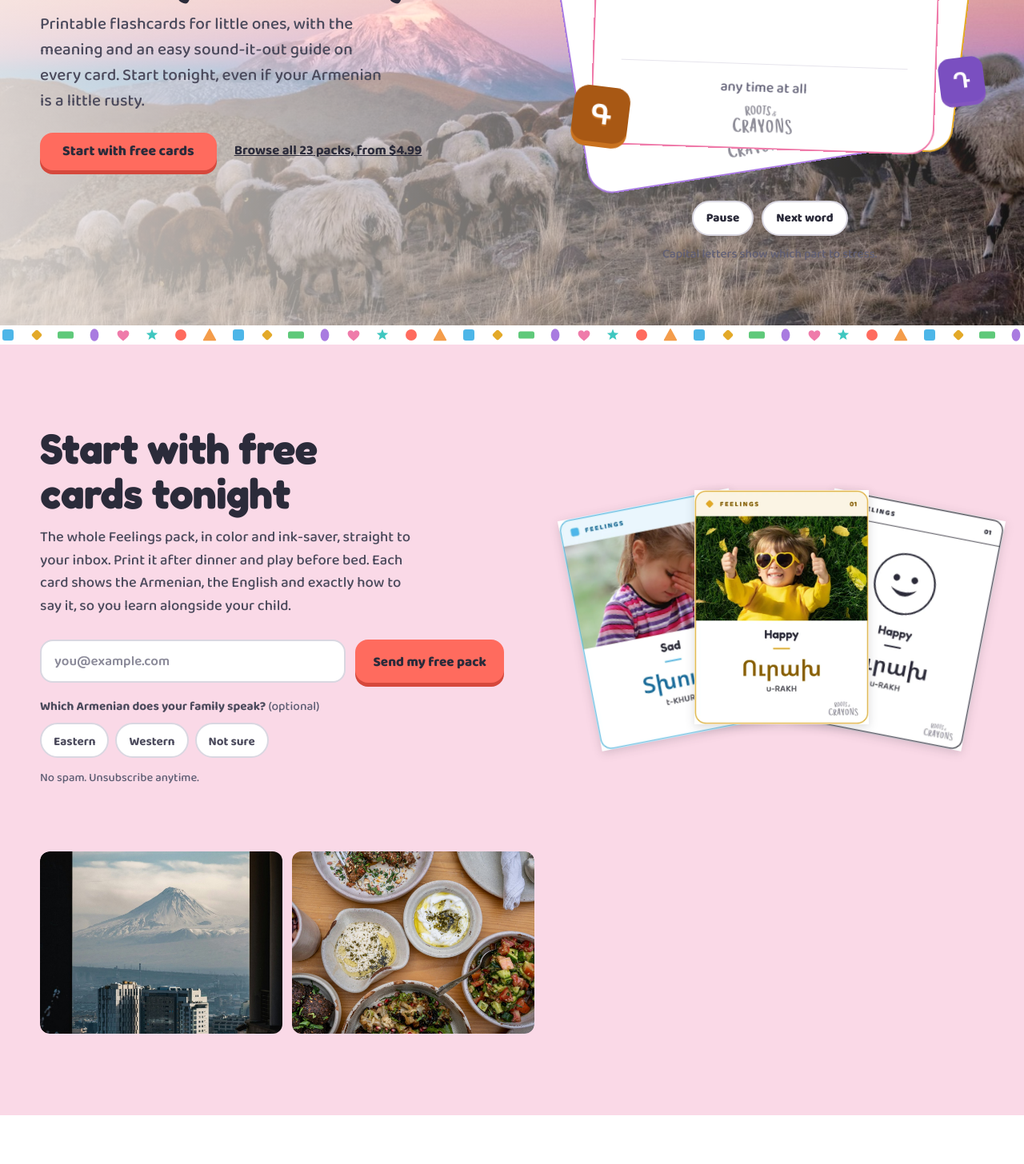
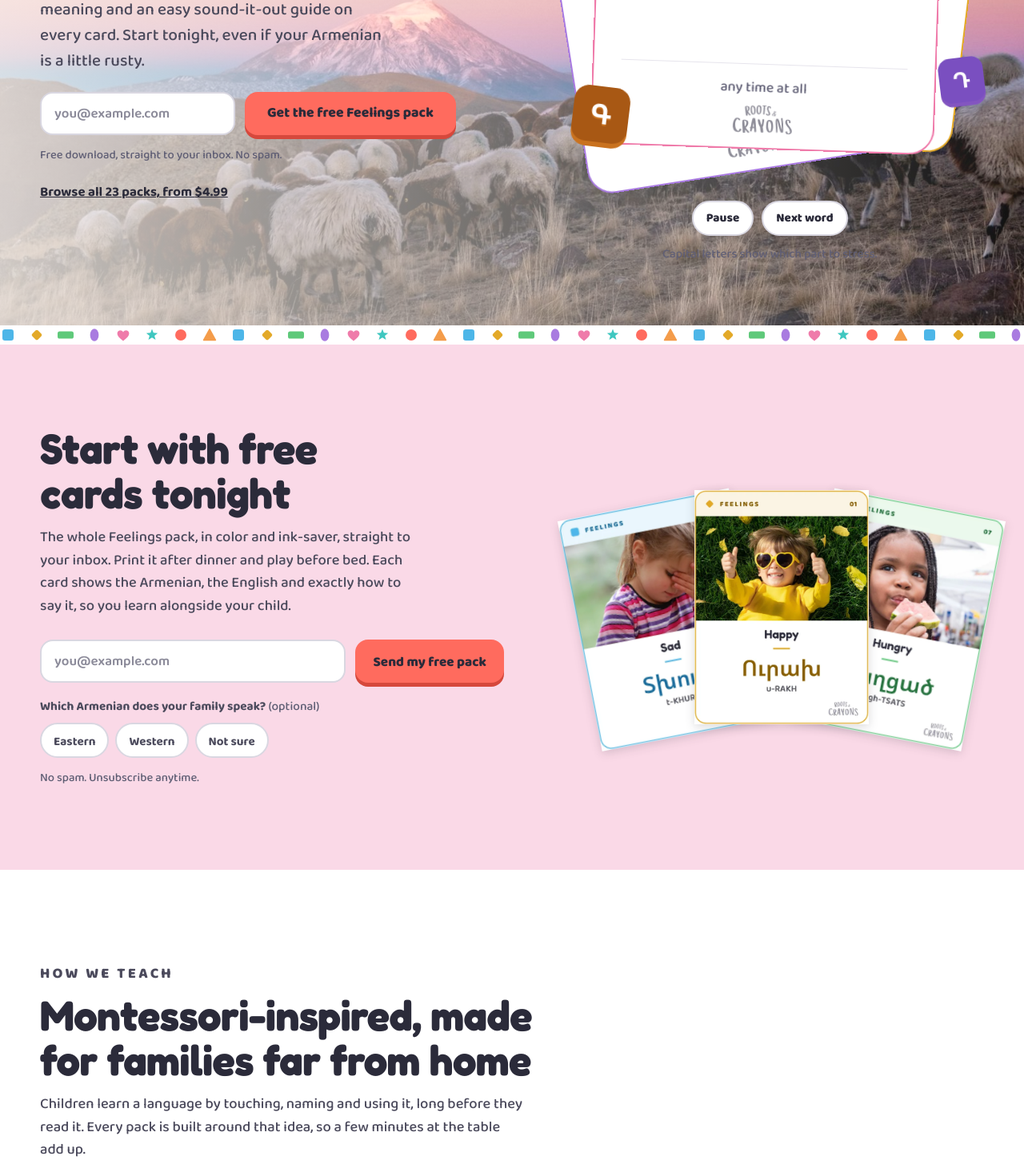
Before and after one commit to MaltiPlata/rootsandcrayons, a plain HTML site: page index.html in a window 1280 px wide. Shown: the part 538-1994 px from the top of the page at 80% size. Drawn offline with Linux system fonts and the light colour scheme.

Commit message:
Remove mystery lifestyle photos, fix feelings fan, add hero email signup (#28)
1. Remove closer__proof section with fridge.jpg and table.jpg (Ararat
   cityscape and food spread photos on pink background)
2. Fix feelings card fan: replace duplicate Happy ink-saver with Hungry
   card so fan shows Sad, Happy, Hungry instead of Sad, Happy, Happy
3. Add email signup form directly in hero section so visitors can grab
   the free Feelings pack without scrolling
4. Clean up unused closer__proof CSS


Claude-Session: https://claude.ai/code/session_01Nyj6ojgH1eQBAT8wjcimvc

Co-authored-by: Claude <noreply@anthropic.com>

```diff
--- a/index.html
+++ b/index.html
@@ -205,7 +205,9 @@ section[id]{scroll-margin-top:64px}
 .hero__kicker{display:inline-block;margin-bottom:16px;padding:7px 14px 5px;border-radius:999px;background:rgba(255,255,255,.88);
   font-weight:800;font-size:.92rem;letter-spacing:.02em;color:var(--ink)}
 .hero__lead{margin-top:18px;font-size:clamp(1.125rem,1.02rem + .35vw,1.3rem);color:var(--ink-2);max-width:36ch}
-.hero__cta{display:flex;flex-wrap:wrap;align-items:center;gap:14px 22px;margin-top:22px}
+.hero__cta{display:flex;flex-direction:column;gap:14px;margin-top:22px}
+.signup--hero{max-width:520px}
+.signup--hero .signup__fine{color:var(--ink-3)}
 .btn--lg{font-size:1.1rem;padding:15px 28px}
 .hero__more{font-weight:700;font-size:1.05rem}
 .hero__more a{color:var(--ink);text-decoration:underline;text-decoration-thickness:2px;text-underline-offset:5px;text-decoration-color:var(--coral)}
@@ -764,8 +766,6 @@ select.field{appearance:none;-webkit-appearance:none;padding-right:44px;cursor:p
 .closer__grid{display:grid;grid-template-columns:minmax(0,1fr);gap:56px;align-items:center}
 @media (min-width:960px){.closer__grid{grid-template-columns:minmax(0,1.1fr) minmax(0,.9fr)}}
 .closer h2{max-width:14ch}
-.closer__proof{display:flex;gap:12px;margin-top:24px;overflow:hidden;border-radius:12px}
-.closer__proof img{flex:1 1 0;min-width:0;height:auto;object-fit:cover;aspect-ratio:4/3}
 .closer__lead{margin-top:14px;font-size:1.15rem;color:var(--ink-2);max-width:44ch}
 .closer .signup{margin-top:28px;max-width:580px}
 .fan{position:relative;height:calc(var(--fw)*700/520 + 40px);--fw:clamp(150px,30vw,218px);max-width:520px;width:100%;margin-inline:auto}
@@ -986,7 +986,24 @@ a.soc:active{transform:translateY(4px);box-shadow:0 2px 0 var(--edge)}
       <h1 id="hero-title">Armenian your whole family can say.</h1>
       <p class="hero__lead">Printable flashcards for little ones, with the meaning and an easy sound-it-out guide on every card. Start tonight, even if your Armenian is a little rusty.</p>
       <div class="hero__cta">
-        <a class="btn btn--lg" href="#free">Start with free cards</a>
+        <form class="signup signup--hero" data-signup="pack" novalidate>
+          <div class="signup__fields">
+            <div class="signup__row">
+              <label class="sr" for="email-hero">Email address</label>
+              <input class="field" id="email-hero" name="email" type="email" autocomplete="email" inputmode="email" placeholder="you@example.com" aria-describedby="msg-hero" required>
+              <button class="btn btn--lg" type="submit">Get the free Feelings pack</button>
+            </div>
+            <p class="signup__msg" id="msg-hero" role="alert"></p>
+            <input class="hp" type="text" name="website" tabindex="-1" autocomplete="off" aria-hidden="true">
+            <p class="signup__fine">Free download, straight to your inbox. No spam.</p>
+          </div>
+          <div class="done" tabindex="-1">
+            <p class="done__hy"><span lang="hy">Ապրե՛ս</span><span class="done__say">ap-RES</span></p>
+            <p class="done__text">Check your inbox and tap the button in our email to get your Feelings pack. Peek in Promotions if you don't see it.</p>
+            <a class="btn done__dl" href="#" hidden>Download it now</a>
+            <p class="done__note" hidden>Preview mode: nothing was sent.</p>
+          </div>
+        </form>
         <a class="hero__more" href="#packs">Browse all <span data-fill="packs">23</span> packs, from <span data-fill="from">$4.99</span></a>
       </div>
     </div>
@@ -1070,11 +1087,7 @@ a.soc:active{transform:translateY(4px);box-shadow:0 2px 0 var(--edge)}
     <div class="fan" aria-hidden="true">
       <img class="card rcard" src="photos/realcards/feelings-sad.webp" alt="" width="520" height="699" loading="lazy" decoding="async">
       <img class="card rcard" src="photos/realcards/feelings-happy.webp" alt="" width="520" height="699" loading="lazy" decoding="async">
-      <img class="card rcard" src="photos/realcards/feelings-happy-ink.webp" alt="" width="520" height="699" loading="lazy" decoding="async">
-    </div>
-    <div class="closer__proof" aria-hidden="true">
-      <img src="photos/fridge.jpg" alt="" width="400" height="300" loading="lazy" decoding="async" style="border-radius:12px">
-      <img src="photos/table.jpg" alt="" width="400" height="300" loading="lazy" decoding="async" style="border-radius:12px">
+      <img class="card rcard" src="photos/realcards/feelings-hungry.webp" alt="" width="520" height="699" loading="lazy" decoding="async">
     </div>
   </div>
 </section>
```
Also changed, not shown: photos/fridge.jpg (deleted), photos/table.jpg (deleted).
